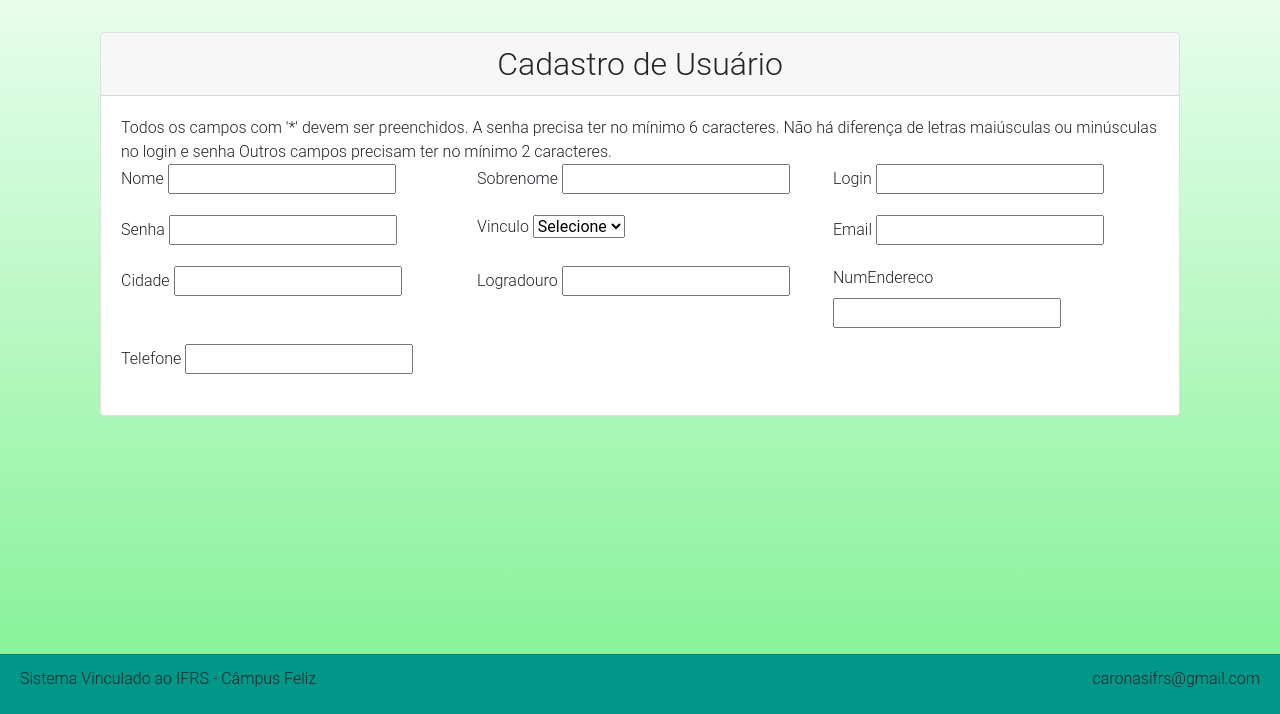
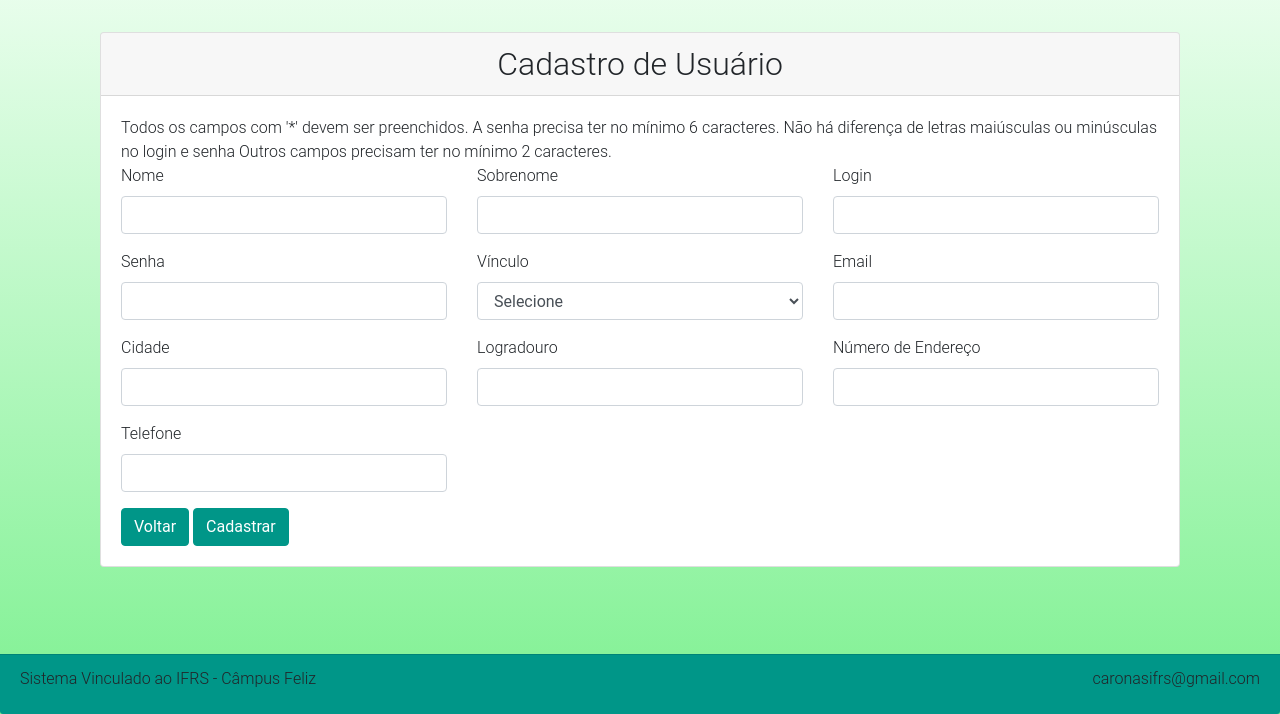
Before and after one commit to fernandozanutto/caronasIF-Django, a Django app: page /novaConta in a window 1280 px wide. Shown: the part 86-800 px from the top of the page. Run offline with Django 3.2, Linux system fonts and the light colour scheme; some libraries are stand-ins or nearby versions.

Commit message:
Updated template cadastro.html Updated template cadastro.html Updated verbose names in Usuario Model Added simple validation on /novaConta form Moved js scripts to the head tag

```diff
--- a/caronas/models.py
+++ b/caronas/models.py
@@ -13,13 +13,13 @@ class Usuario(Model):
     sobrenome       = CharField(max_length=150)
     login           = CharField(max_length=20)
     senha           = CharField(max_length=20)
-    vinculo         = CharField(max_length=1 ,choices=choices)
+    vinculo         = CharField(max_length=1 ,choices=choices, verbose_name="Vínculo")
     email           = EmailField()
     cidade          = CharField(max_length=250)
     logradouro      = CharField(max_length=250)
-    numEndereco     = PositiveIntegerField()
+    numEndereco     = PositiveIntegerField(verbose_name="Número de Endereço")
     telefone        = CharField(max_length=14)
-    dataCadastro    = DateField(auto_now_add=True)
+    dataCadastro    = DateField(auto_now_add=True, verbose_name="Data de Cadastro")
     ativo           = BooleanField(default=True)
 
     class Meta:
--- /dev/null
+++ b/caronas/static/js/form.js
@@ -0,0 +1,14 @@
+// Example starter JavaScript for disabling form submissions if there are invalid fields
+$(function() {
+    'use strict';
+
+    var forms = $('.needs-validation');
+
+    forms.submit(function(e){
+        if(this.checkValidity() === false){
+            e.preventDefault()
+            e.stopPropagation()
+        }
+        $(this).addClass('was-validated')
+    })
+})
--- a/caronas/templates/base.html
+++ b/caronas/templates/base.html
@@ -20,6 +20,10 @@
 
         <link rel="stylesheet" href="{% static 'css/bootstrap.min.css' %}">
         <link rel="stylesheet" href="{% static 'css/style.css' %}">
+
+        <script src="{% static 'js/jquery-3.2.1.min.js' %}"></script>
+        <script src="{% static 'js/popper.js' %}"></script>
+        <script src="{% static 'js/bootstrap.min.js' %}"></script>
     </head>
 
 
@@ -34,8 +38,6 @@
             {%block conteudo %}{% endblock %}
         </div>
 
-
-
         <div class="clear-fix"></div>
         <footer class='card-footer footer'>
 		    <div class='row'>
@@ -47,9 +49,5 @@
 		        </div>
 		    </div>
 		</footer>
-
-        <script src="{% static 'js/jquery-3.2.1.min.js' %}"></script>
-        <script src="{% static 'js/popper.js' %}"></script>
-        <script src="{% static 'js/bootstrap.min.js' %}"></script>
     </body>
 </html>
--- a/caronas/templates/usuario/cadastro.html
+++ b/caronas/templates/usuario/cadastro.html
@@ -1,9 +1,10 @@
 {% extends '../base.html' %}
+{% load staticfiles %}
+{% load widget_tweaks %}
 {% block pagetitle %}Cadastro de Usuário{% endblock %}
 {% block metatitle %}Cadastro de Usuário{% endblock %}
 
 {% block conteudo %}
-
 <div class="col">
 	<div class="card">
         <h2 class="card-header text-center">Cadastro de Usuário</h2>
@@ -15,7 +16,8 @@
                     <span class="help-block">A senha precisa ter no mínimo 6 caracteres.</span>
                     <span class="help-block">Não há diferença de letras maiúsculas ou minúsculas no login e senha</span>
                     <span class="help-block">Outros campos precisam ter no mínimo 2 caracteres.</span>
-                    <form action="/novaConta" method="post">
+
+                    <form action="/novaConta" method="post" class="needs-validation" novalidate>
                         {% csrf_token %}
                         <div class="row">
 
@@ -23,12 +25,23 @@
                             <div class="col-md-4">
         						<div class="form-group">
         							<label class="control-label" id="{{ field.id_for_label }}" for="{{ field.id_for_label }}">{{ field.label }}</label>
-        							{{ field }}
+        							{{ field|add_class:"form-control"}}
+                                    <div class="invalid-feedback">
+                                        Campo obrigatório
+                                    </div>
         						</div>
                             </div>
                             {% endfor %}
                         </div>
+                        <div class="row">
+                            <div class='col-md-4'>
+								<a href='/login'class='btn btn-primary btn-default'>Voltar</a>
+								<button type='submit' class="btn btn-primary">Cadastrar</button>
+							</div>
+						</div>
+
                     </form>
+                    <script src="{% static 'js/form.js' %}"></script>
                 </div>
 			</div>
         </div>
```
